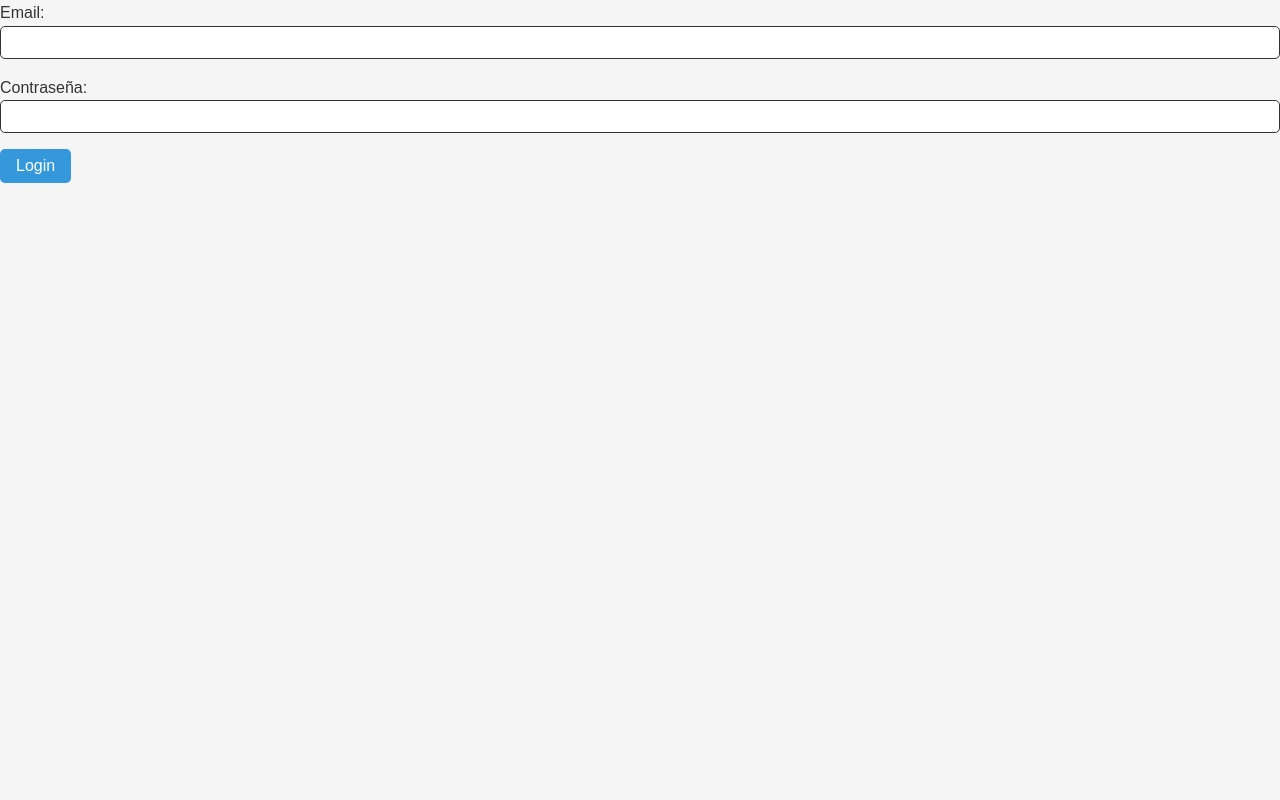
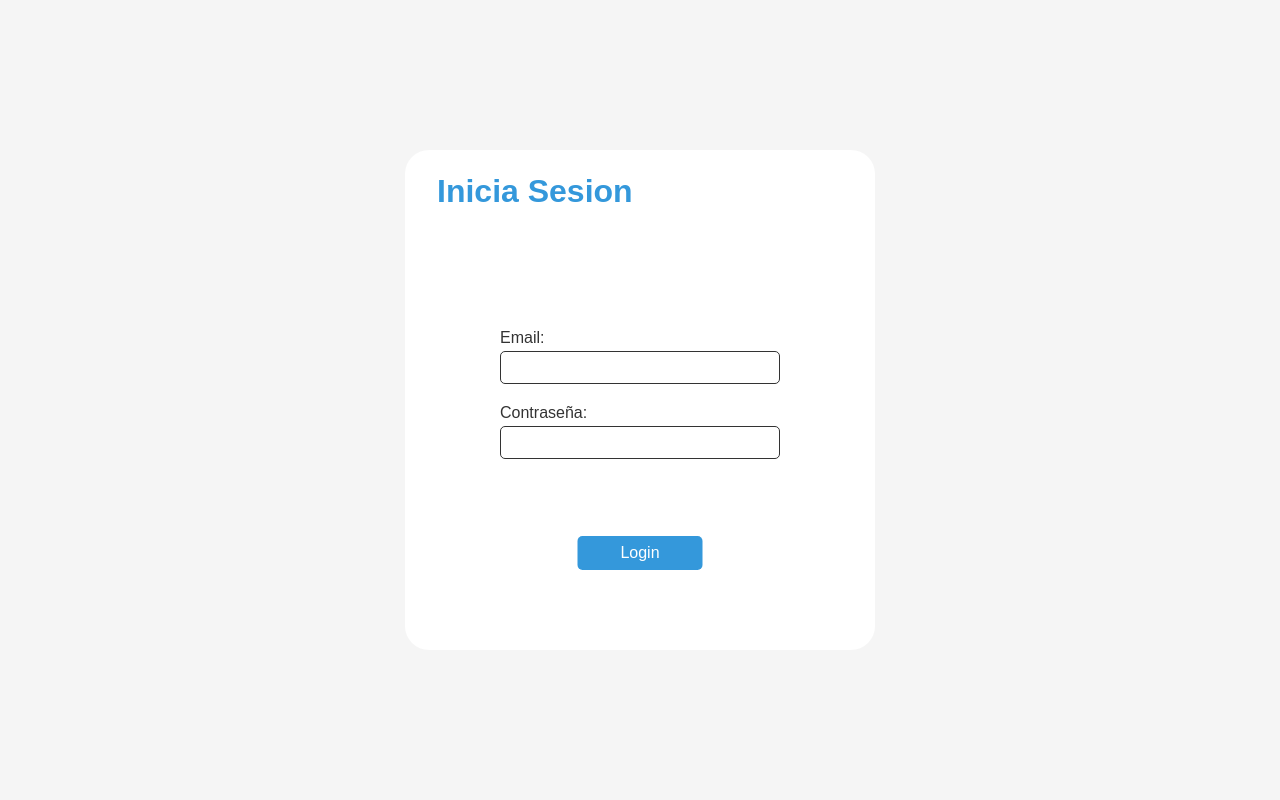
Before and after one commit to marcmarant/erssmarket, a Flask app: page /login in a window 1280 px wide. Run offline with Flask 3, Linux system fonts and the light colour scheme.

Commit message:
add auth_base

```diff
--- /dev/null
+++ b/app/static/styles/auth.css
@@ -0,0 +1,44 @@
+main {
+  width: 100%;
+  height: 100%;
+  display: flex;
+  justify-content: center;
+  align-items: center;
+}
+
+.form-container {
+  position: relative;
+  width: 470px;
+  height: 500px;
+  background-color: #fff;
+  padding: 3rem 2rem 3rem 2rem;
+  border-radius: 1.5rem;
+}
+
+.form-container h1 {
+  position: absolute;
+  top: 1rem;
+}
+
+form {
+  position: relative;
+  width: 100%;
+  height: 100%;
+  display: flex;
+  flex-direction: column;
+  justify-content: center;
+  align-items: center;
+}
+
+form button {
+  width: 125px;
+  position: absolute;
+  bottom: 2rem;
+  left: 50%;
+  transform: translateX(-50%);
+}
+
+.input-container {
+  width: 100%;
+  max-width: 280px;
+}
--- a/app/static/styles/index.css
+++ b/app/static/styles/index.css
@@ -11,6 +11,8 @@
 :root {
   --font-primary: 'Arial', sans-serif;
   --font-secondary: 'Georgia', serif;
+  width: 100%;
+  height: 100%;
 }
 
 /* CSS Reset */
@@ -22,6 +24,8 @@
 
 /* Estilos globales */
 body {
+  width: 100%;
+  height: 100%;
   font-family: var(--font-primary);
   background-color: var(--color-background);
   color: var(--color-text);
--- /dev/null
+++ b/app/templates/base/auth.html
@@ -0,0 +1,25 @@
+<!DOCTYPE html>
+<html lang="es">
+<head>
+  <meta charset="UTF-8">
+  <meta name="viewport" content="width=device-width, initial-scale=1.0">
+  <title>{% block title %}Auth - ErssMarket{% endblock %}</title>
+  <link rel="stylesheet" href="{{ url_for('static', filename='styles/index.css') }}">
+  <link rel="stylesheet" href="{{ url_for('static', filename='styles/auth.css') }}">
+</head>
+<body>
+  <main>
+    <div class="form-container">
+      <h1>Inicia Sesion</h1>
+      <form id="authForm">
+        {% block inputs %}
+        {% endblock %}
+        <button type="submit">{% block submit_text %}Submit{% endblock %}</button>
+      </form>
+    </div>
+  </main>
+  {% block script %}
+  <!-- JavaScript para registrar/loggear al usuario -->
+  {% endblock %}
+</body>
+</html>
--- a/app/templates/login.html
+++ b/app/templates/login.html
@@ -1,28 +1,23 @@
-<!DOCTYPE html>
-<html lang="es">
-<head>
-  <meta charset="UTF-8">
-  <meta name="viewport" content="width=device-width, initial-scale=1.0">
-  <title>{% block title %}Login{% endblock %}</title>
-  <link rel="stylesheet" href="{{ url_for('static', filename='styles/index.css') }}">
-  <link rel="stylesheet" href="{{ url_for('static', filename='styles/home.css') }}">
-</head>
-<body>
-  <main>
-    <form id="loginForm">
-      <div>
+{% extends "base/auth.html" %}
+
+{% block title %}Inicio - ErssMarket{% endblock %}
+
+{% block inputs %}
+  <div class="input-container">
     <label for="username">Email:</label>
     <input type="text" id="email" name="email" required>
   </div>
-      <div>
+  <div class="input-container">
     <label for="username">Contraseña:</label>
     <input type="text" id="password" name="password" required>
-        <button type="submit">Login</button>
   </div>
-    </form>
-  </main>
+{% endblock %}
+
+{% block submit_text %}Login{% endblock %}
+
+{% block script %}
   <script>
-    document.getElementById('loginForm').addEventListener('submit', function(event) {
+    document.getElementById('authForm').addEventListener('submit', function(event) {
       event.preventDefault(); // Evita el envío del formulario por defecto
 
       const email = document.getElementById('email').value;
@@ -51,5 +46,4 @@
 
     });
   </script>
-</body>
-</html>
+{% endblock %}
```
Also changed, not shown: app/templates/base/base.html (+8 -0 lines). Lines whose indentation alone changed are shown as unchanged.
